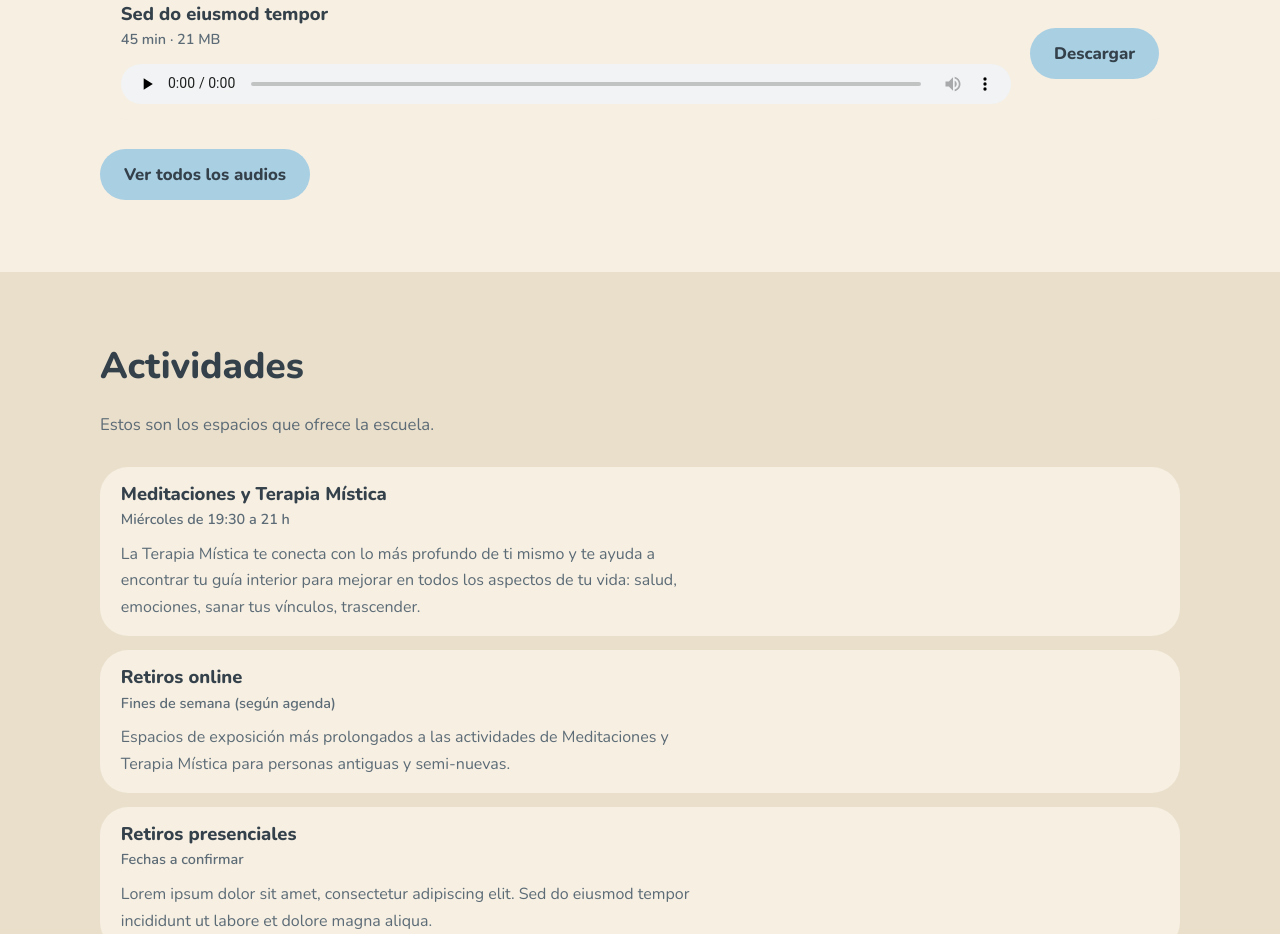
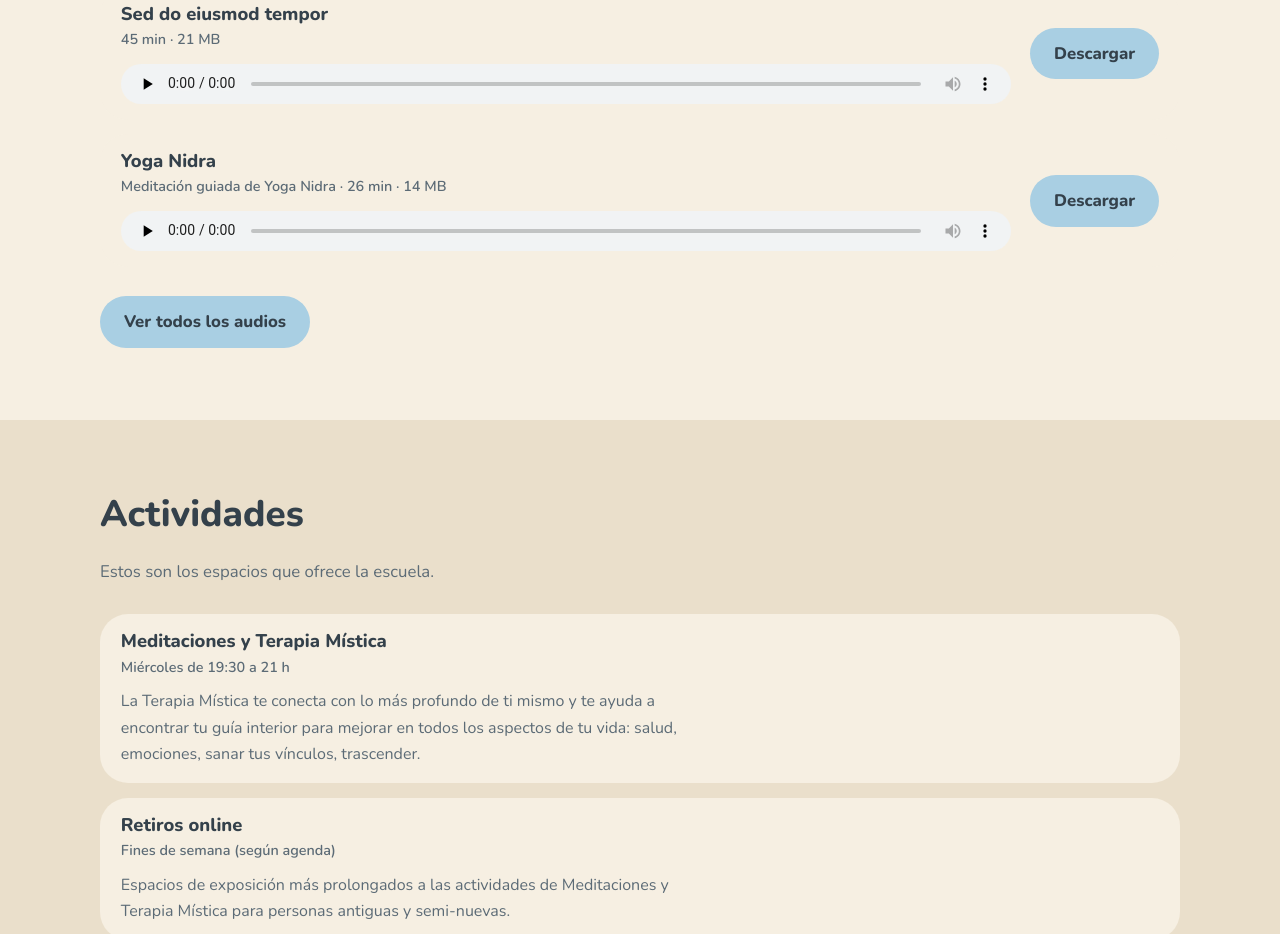
Before and after one commit to fvarietti/web-escuela-jose, a plain HTML site: page index.html in a window 1280 px wide. Shown: the part 2372-3306 px from the top of the page. Drawn offline with nearby package versions, Linux system fonts and the light colour scheme.

Commit message:
Add Yoga Nidra audio entry to index.html

```diff
--- a/index.html
+++ b/index.html
@@ -53,6 +53,7 @@
       <li class="fila"><div class="txt"><h3>Lorem ipsum dolor sit amet</h3><small>32 min · 15 MB</small><audio controls preload="none" src="audios/charla-01.mp3">Tu navegador no puede reproducir audio.</audio></div><a class="btn" href="audios/charla-01.mp3" download>Descargar</a></li>
       <li class="fila"><div class="txt"><h3>Consectetur adipiscing elit</h3><small>18 min · 8 MB</small><audio controls preload="none" src="audios/charla-02.mp3">Tu navegador no puede reproducir audio.</audio></div><a class="btn" href="audios/charla-02.mp3" download>Descargar</a></li>
       <li class="fila"><div class="txt"><h3>Sed do eiusmod tempor</h3><small>45 min · 21 MB</small><audio controls preload="none" src="audios/charla-03.mp3">Tu navegador no puede reproducir audio.</audio></div><a class="btn" href="audios/charla-03.mp3" download>Descargar</a></li>
+      <li class="fila"><div class="txt"><h3>Yoga Nidra</h3><small>Meditación guiada de Yoga Nidra · 26 min · 14 MB</small><audio controls preload="none" src="audios/yoga-nidra.mp3">Tu navegador no puede reproducir audio.</audio></div><a class="btn" href="audios/yoga-nidra.mp3" download>Descargar</a></li>
     </ul>
     <div class="mas"><a class="btn" href="audios.html">Ver todos los audios</a></div>
   </div>
```
